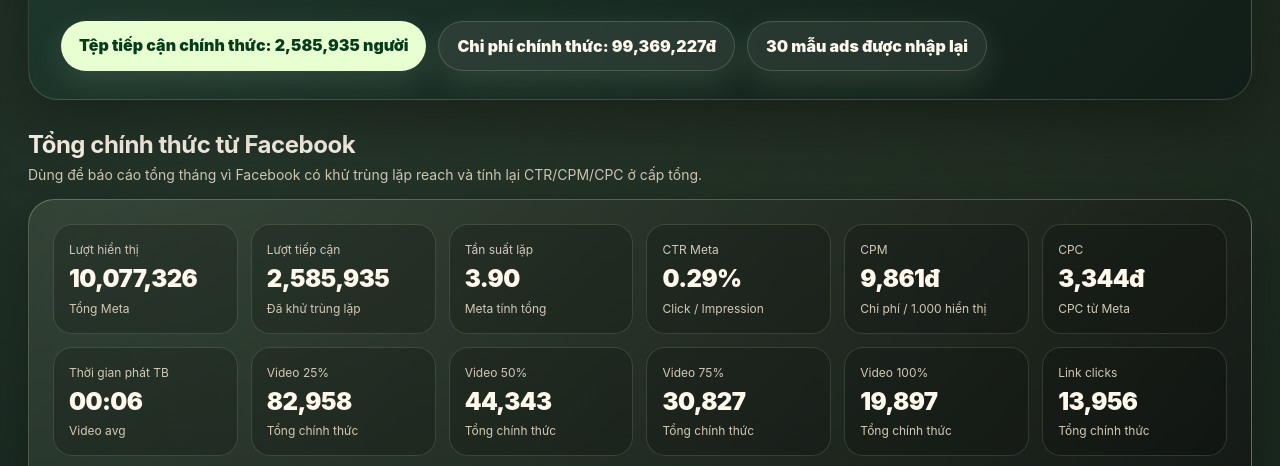
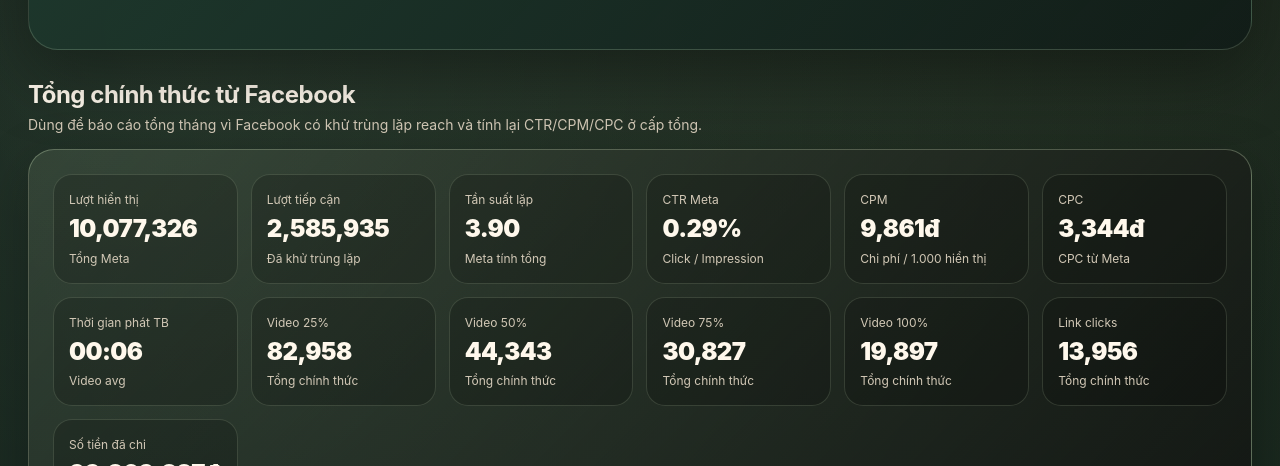
Before and after one commit to tranthihuongthufb03-cyber/Report-Facebook-Branding-Bernard-T5, a plain HTML site: page index.html in a window 1280 px wide. Shown: the part 296-762 px from the top of the page. Drawn offline with Linux system fonts and the light colour scheme.

Commit message:
Update index.html

```diff
--- a/index.html
+++ b/index.html
@@ -27,9 +27,6 @@
   <h1>Báo cáo Digital Marketing - Facebook Branding Bernard</h1>
   <p class="subtitle">Phần KPI tổng dùng <b>số tổng chính thức từ Facebook</b>; phần biểu đồ, ranking và bảng chi tiết dùng dữ liệu từng ads để phân tích creative.</p>
   <div class="pill-row">
-    <div class="pill">Tệp tiếp cận chính thức: 2,585,935 người</div>
-    <div class="pill secondary">Chi phí chính thức: 99,369,227đ</div>
-    <div class="pill secondary">30 mẫu ads được nhập lại</div>
   </div>
 </header>
 
```
